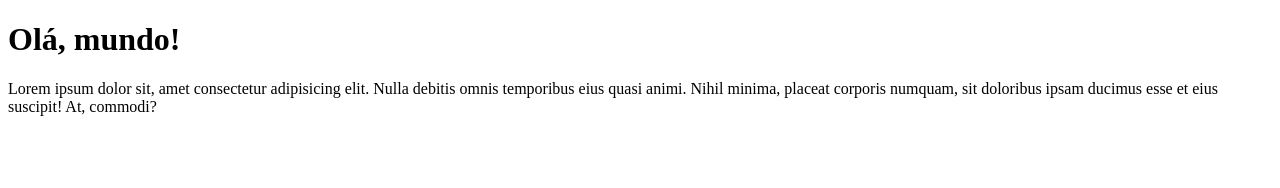
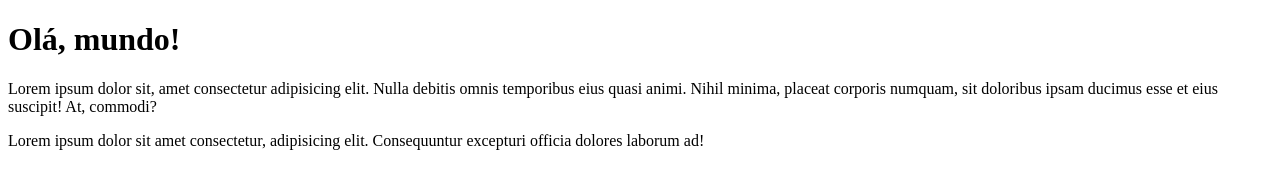
Before and after one commit to BrazSouza/Curso-GitGithub, a plain HTML site: page Treinando_Git/index.html in a window 1280 px wide. Drawn offline with Linux system fonts and the light colour scheme.

Commit message:
Novo parágrafo

```diff
--- a/Treinando_Git/index.html
+++ b/Treinando_Git/index.html
@@ -10,6 +10,8 @@
 <body>
   <h1>Olá, mundo!</h1>
   <p>Lorem ipsum dolor sit, amet consectetur adipisicing elit. Nulla debitis omnis temporibus eius quasi animi. Nihil minima, placeat corporis numquam, sit doloribus ipsam ducimus esse et eius suscipit! At, commodi?</p>
+
+  <p>Lorem ipsum dolor sit amet consectetur, adipisicing elit. Consequuntur excepturi officia dolores laborum ad!</p>
 </body>
 
 </html>
```
